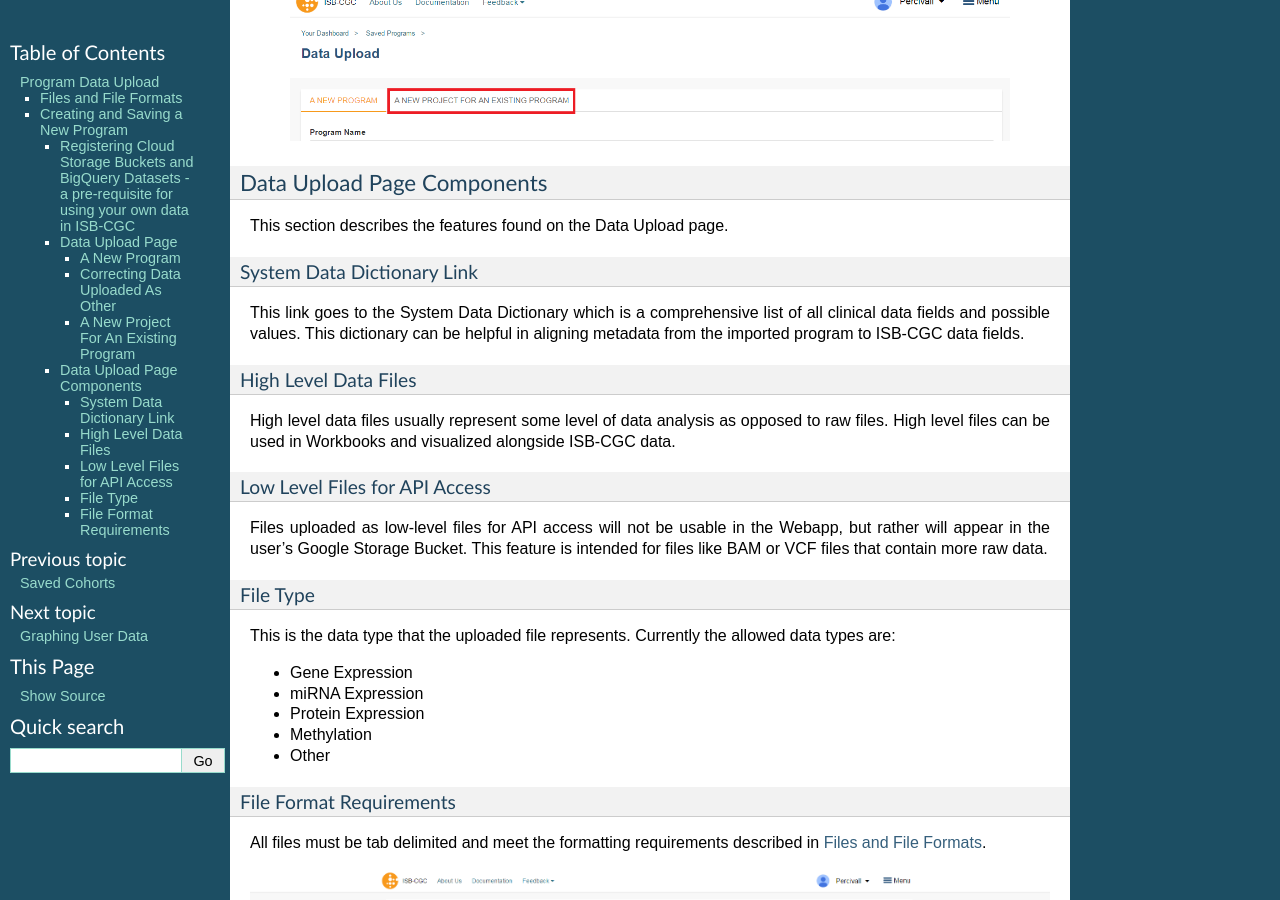
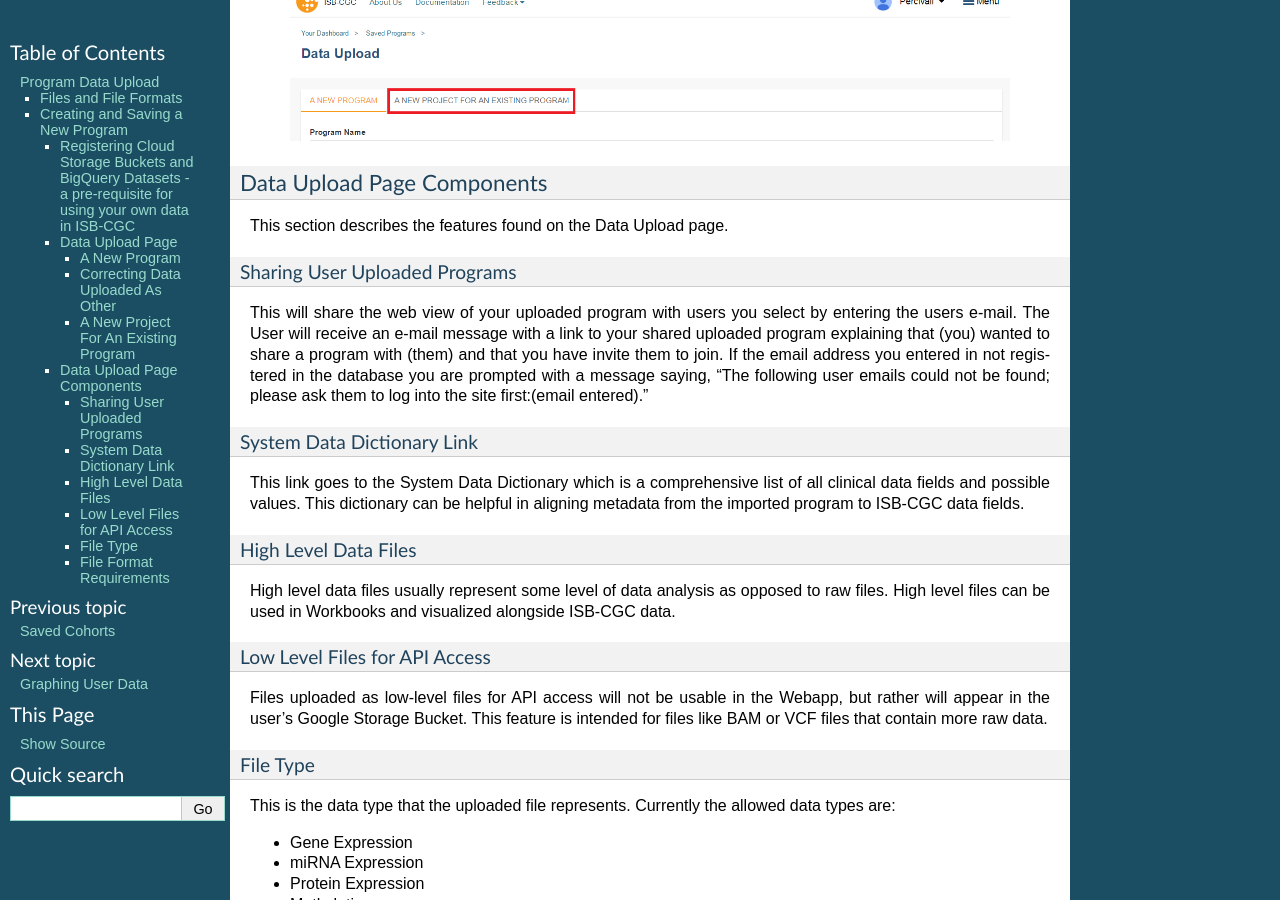
Before and after one commit to isb-cgc/readthedocs, a Sphinx documentation site: the page built from docs/source/sections/webapp/program_data_upload.rst, in a window 1280 px wide and 900 px high, scrolled down 6153 px. Built offline with Sphinx 7.4.7, drawn with Linux system fonts in a browser that asks for light colours; pages that are not in the unit, such as notebooks, are missing from menus.

Commit message:
Added sharing feature to documentation

```diff
--- a/docs/source/sections/webapp/program_data_upload.rst
+++ b/docs/source/sections/webapp/program_data_upload.rst
@@ -175,6 +175,14 @@ Data Upload Page Components
 =============================
 This section describes the features found on the Data Upload page.
 
+Sharing User Uploaded Programs
+------------------------------
+
+This will share the web view of your uploaded program with users you select by entering the users e-mail. The User will receive an e-mail
+message with a link to your shared uploaded program explaining that (you) wanted to share a program with (them) and that you have invite
+them to join. If the email address you entered in not registered in the database you are prompted with a message saying, "The following user
+emails could not be found; please ask them to log into the site first:(email entered)."
+
 
 System Data Dictionary Link
 ---------------------------
```
